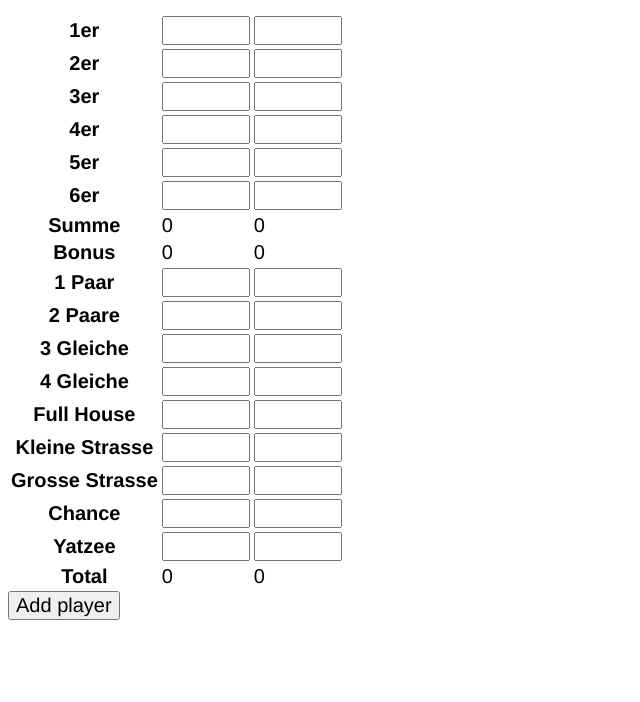
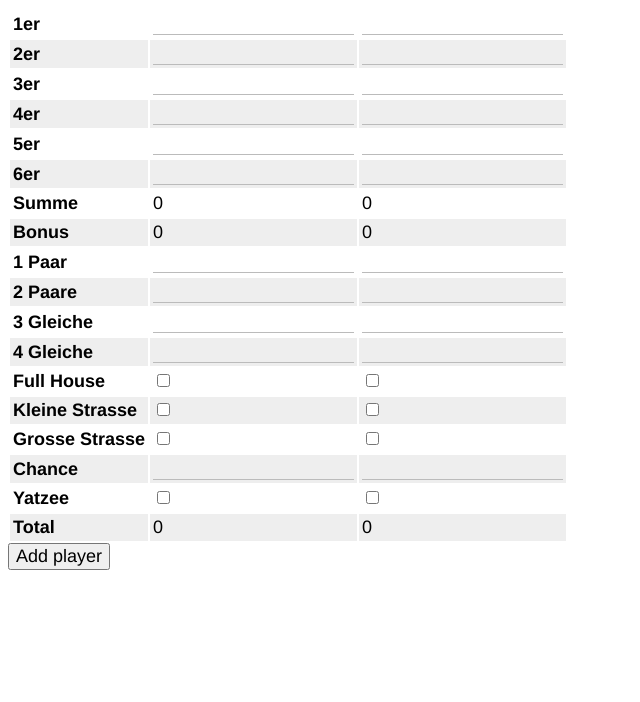
Before and after one commit to matthiask/yatzee, a plain HTML site: page index.html in a window 1280 px wide. Shown: the part 98-800 px from the top of the page, without its empty margins (0-640 px from the left). Drawn offline with Linux system fonts and the light colour scheme.

Commit message:
Style a bit, back to fixed points for ...

```diff
--- a/index.html
+++ b/index.html
@@ -3,6 +3,7 @@
 <head>
 <title>Yatzee</title>
 <meta charset="utf-8">
+<meta name="viewport" content="width=device-width, initial-scale=1">
 <script src="jquery-1.5.1.min.js"></script>
 <script>
 var Yatzee = {
@@ -19,15 +20,15 @@
         ['2 Paare', 'input'],
         ['3 Gleiche', 'input'],
         ['4 Gleiche', 'input'],
-        //['Full House', 'fixed', 25],
-        //['Kleine Strasse', 'fixed', 30],
-        //['Grosse Strasse', 'fixed', 40],
-        ['Full House', 'input'],
-        ['Kleine Strasse', 'input'],
-        ['Grosse Strasse', 'input'],
+        ['Full House', 'fixed', 25],
+        ['Kleine Strasse', 'fixed', 30],
+        ['Grosse Strasse', 'fixed', 40],
+        // ['Full House', 'input'],
+        // ['Kleine Strasse', 'input'],
+        // ['Grosse Strasse', 'input'],
         ['Chance', 'input'],
-        //['Yatzee', 'fixed', 50],
-        ['Yatzee', 'input'],
+        ['Yatzee', 'fixed', 50],
+        // ['Yatzee', 'input'],
         ['Total', 'calc', 'calculate_total'],
         ],
 
@@ -63,7 +64,7 @@
             $rows = $body.children(),
             count = Yatzee.player_count++;
 
-        $y.find('thead tr').append('<th scope="col"><input /></th>');
+        $y.find('thead tr').append('<th scope="col"><input type="text" /></th>');
         $y.find('tfoot tr').append('<td>0</td>');
 
         for (var i=0; i<Yatzee.fields.length; i++) {
@@ -126,11 +127,38 @@
 body,
 input,
 button {
-    font-size: 20px;
+    font-size: 18px;
     font-family: Helvetica, sans-serif;
 }
-input {
-    width: 80px;
+table {
+    max-width: 100%;
+}
+td, th {
+    vertical-align: middle;
+    text-align: left;
+    margin: 0;
+    padding: 3px;
+    min-height: 30px;
+}
+tbody tr:nth-child(2n) {
+    background: #eee;
+}
+input[type="number"],
+input[type="text"] {
+    border: 0;
+    padding: 0;
+    margin: 0;
+    background: transparent;
+    width: 100%;
+    border-bottom: 1px solid #bbb;
+    border-radius: 0;
+
+     -moz-appearance: textfield;
+}
+input[type=number]::-webkit-inner-spin-button,
+input[type=number]::-webkit-outer-spin-button {
+    -webkit-appearance: none;
+    margin: 0;
 }
 </style>
 </head>
```
